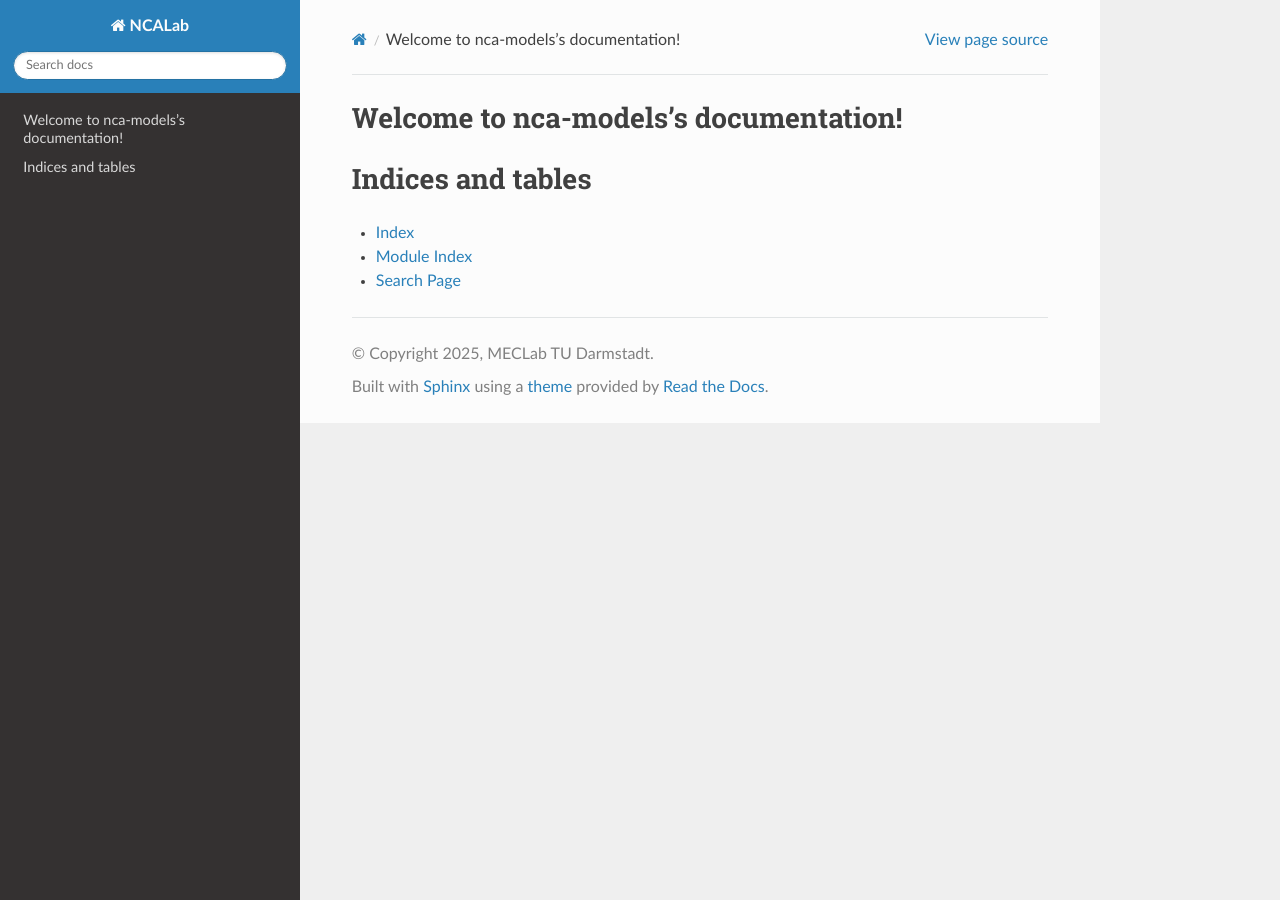
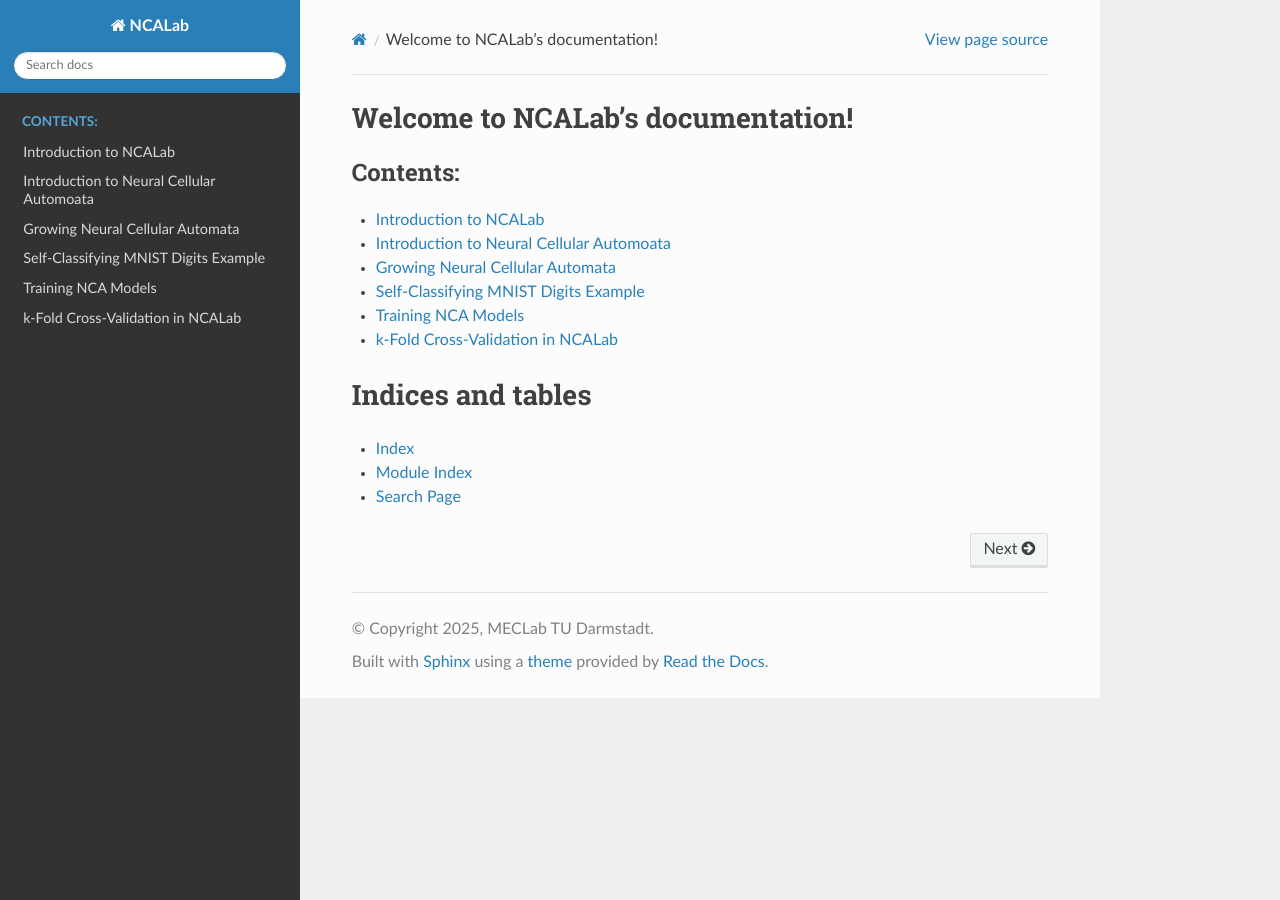
Before and after one commit to MECLabTUDA/NCALab, a Sphinx documentation site: the page built from docs/source/index.rst, in a window 1280 px wide. Built offline with Sphinx 7.4.7 and the Read the Docs theme 3.1.0, drawn with Linux system fonts in a browser that asks for light colours.

Commit message:
update docs toc

```diff
--- /dev/null
+++ b/docs/source/example_growing.rst
@@ -0,0 +1,2 @@
+Growing Neural Cellular Automata
+================================
--- /dev/null
+++ b/docs/source/example_selfclass.rst
@@ -0,0 +1,2 @@
+Self-Classifying MNIST Digits Example
+=====================================
--- a/docs/source/index.rst
+++ b/docs/source/index.rst
@@ -1,15 +1,16 @@
-.. nca-models documentation master file, created by
-   sphinx-quickstart on Thu Jul 11 14:36:40 2024.
-   You can adapt this file completely to your liking, but it should at least
-   contain the root `toctree` directive.
-
-Welcome to nca-models's documentation!
+Welcome to NCALab's documentation!
 ======================================
 
 .. toctree::
    :maxdepth: 2
    :caption: Contents:
 
+   intro_ncalab
+   intro_nca
+   example_growing
+   example_selfclass
+   training
+   kfold
 
 
 Indices and tables
--- /dev/null
+++ b/docs/source/intro_nca.rst
@@ -0,0 +1,2 @@
+Introduction to Neural Cellular Automoata
+=========================================
--- /dev/null
+++ b/docs/source/intro_ncalab.rst
@@ -0,0 +1,2 @@
+Introduction to NCALab
+======================
--- /dev/null
+++ b/docs/source/kfold.rst
@@ -0,0 +1,2 @@
+k-Fold Cross-Validation in NCALab
+=================================
--- /dev/null
+++ b/docs/source/training.rst
@@ -0,0 +1,2 @@
+Training NCA Models
+===================
```
